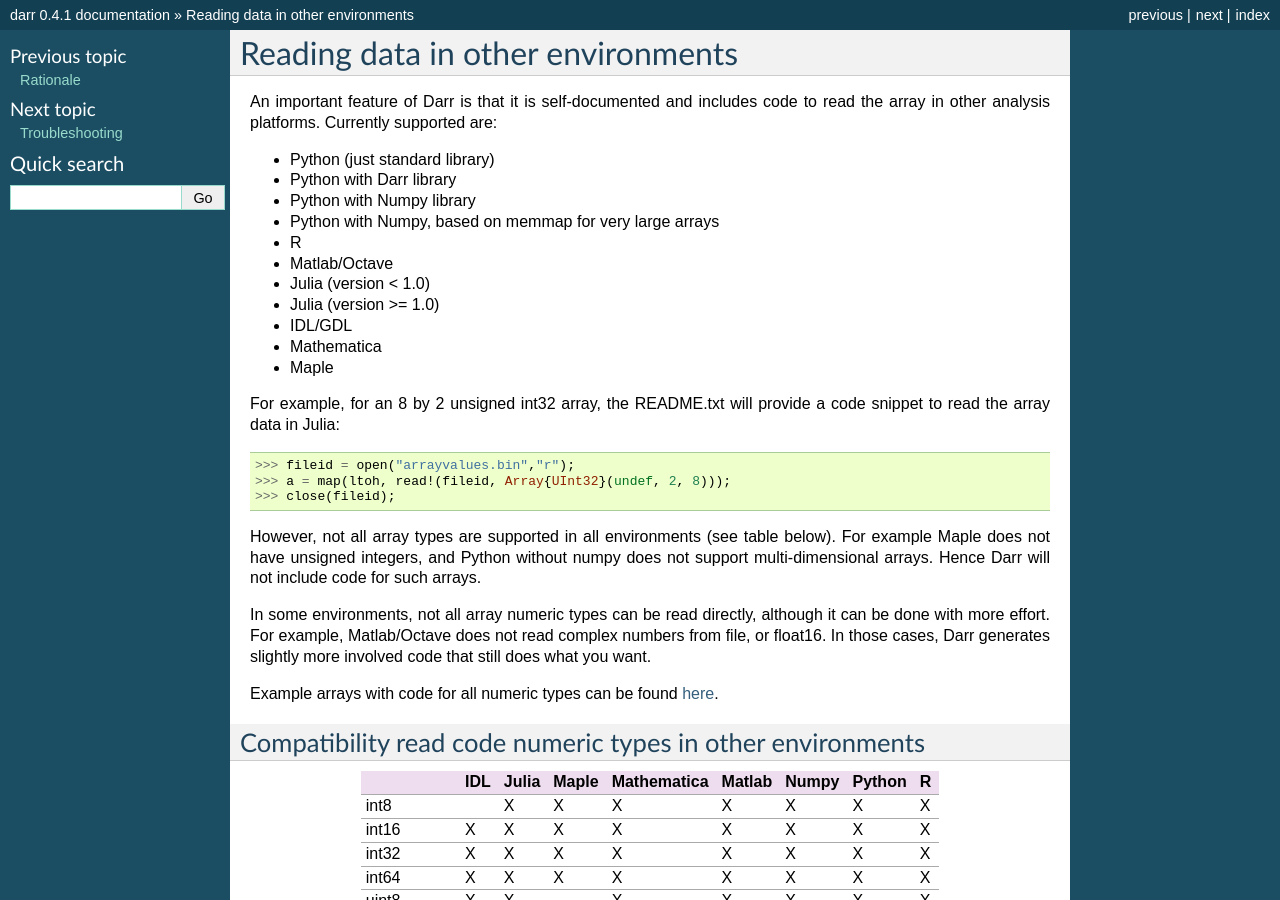
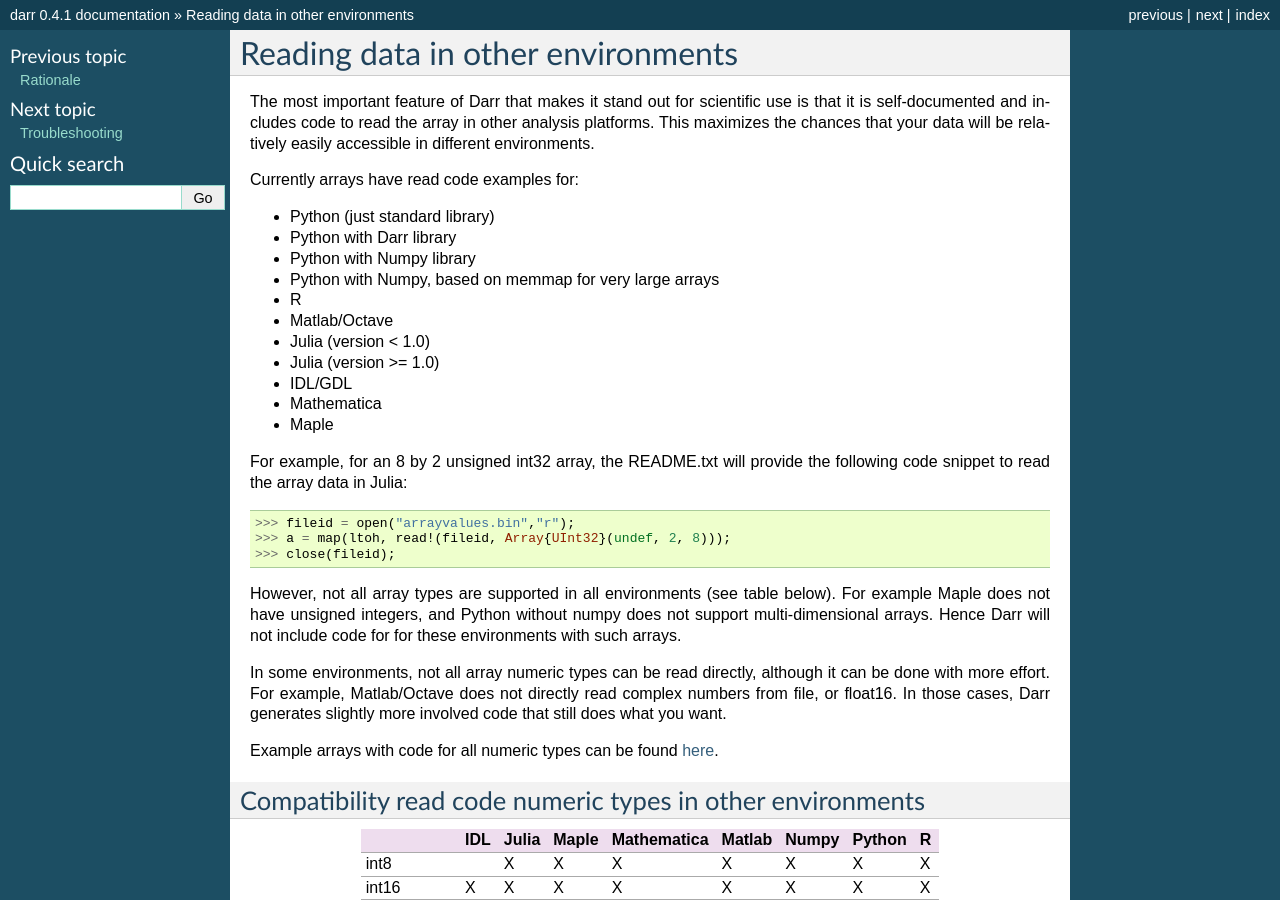
Before and after one commit to gbeckers/Darr, a Sphinx documentation site: the page built from docs/readcode.rst, in a window 1280 px wide and 900 px high. Built offline with Sphinx 7.4.7, drawn with Linux system fonts in a browser that asks for light colours.

Commit message:
more explanation

```diff
--- a/docs/readcode.rst
+++ b/docs/readcode.rst
@@ -1,8 +1,12 @@
 Reading data in other environments
 ==================================
 
-An important feature of Darr is that it is self-documented and includes code
-to read the array in other analysis platforms. Currently supported are:
+The most important feature of Darr that makes it stand out for scientific
+use is that it is self-documented and includes code to read the array in other
+analysis platforms. This maximizes the chances that your data will be
+relatively easily accessible in different environments.
+
+Currently arrays have read code examples for:
 
 - Python (just standard library)
 - Python with Darr library
@@ -16,7 +20,8 @@
 - Mathematica
 - Maple
 
-For example, for an 8 by 2 unsigned int32 array, the README.txt will provide a code snippet to read the array data in Julia:
+For example, for an 8 by 2 unsigned int32 array, the README.txt will provide
+the following code snippet to read the array data in Julia:
 
 .. code:: julia
 
@@ -27,12 +32,12 @@
 However, not all array types are supported in all environments (see table
 below). For example Maple does not have unsigned integers, and Python
 without numpy does not support multi-dimensional arrays. Hence Darr will not
-include code for such arrays.
+include code for for these environments with such arrays.
 
 In some environments, not all array numeric types can be read directly,
 although it can be done with more effort. For example, Matlab/Octave does not
-read complex numbers from file, or float16. In those cases, Darr generates
-slightly more involved code that still does what you want.
+directly read complex numbers from file, or float16. In those cases, Darr
+generates slightly more involved code that still does what you want.
 
 Example arrays with code for all numeric types can be found `here
 <https://github.com/gbeckers/Darr/tree/master/examplearrays>`__.
```
